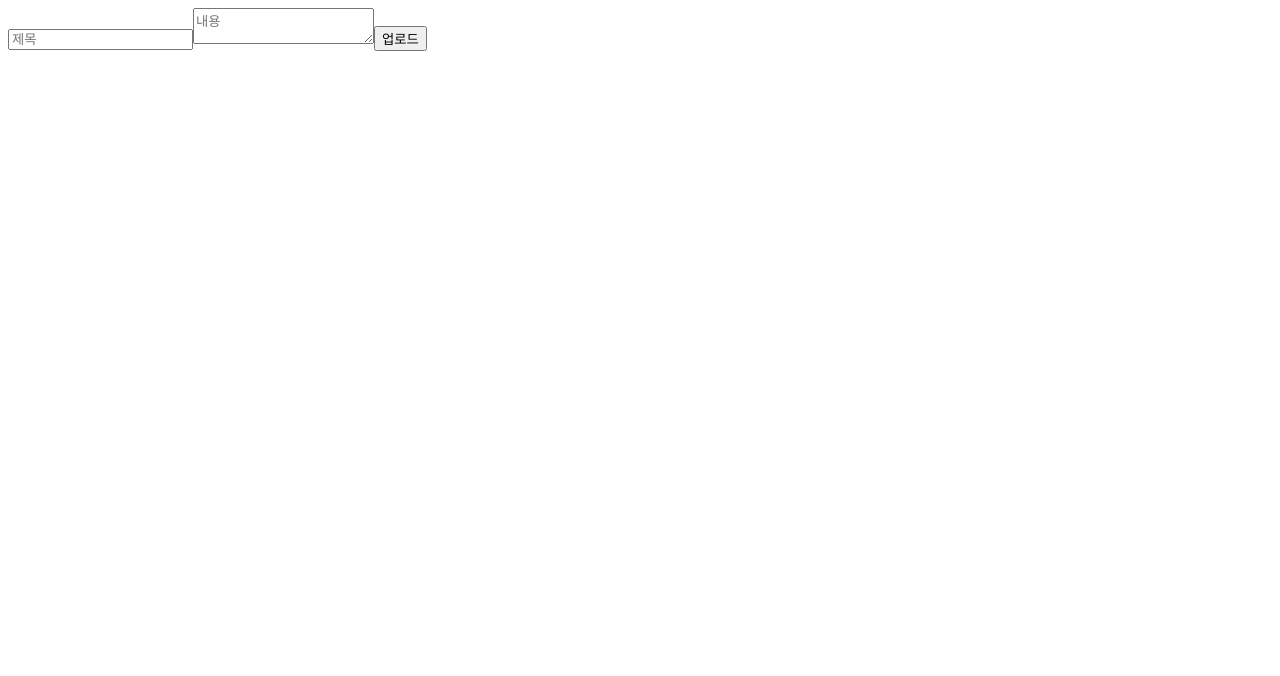
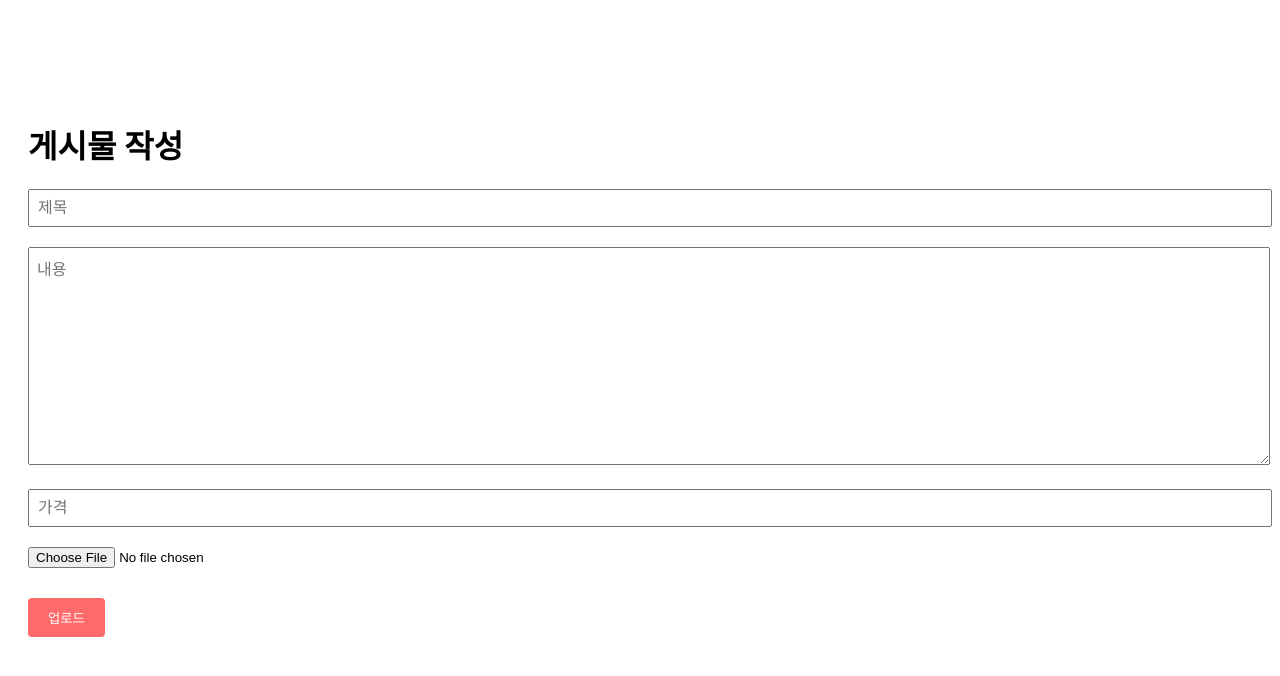
Before and after one commit to J1sooo/Chat888, a React (Vite) app in the folder front/: page /upload in a window 1280 px wide. Shown: the top 676 px of the page. Built offline with nearby package versions, Linux system fonts and the light colour scheme.

Commit message:
feat: 게시글 수정,상세보기,메인 페이지 가격,이미지 기능 추가

```diff
--- a/front/src/page/ListPage.jsx
+++ b/front/src/page/ListPage.jsx
@@ -29,7 +29,7 @@ function ListPage() {
                             <h2>{post.title}</h2>
                             <p>{post.content}</p>
                         </Link>
-                        {/*{post.imageUrl && <img src={post.imageUrl} alt="게시물 이미지" />}*/}
+                        {post.imageUrl && <img src={post.imageUrl} alt="게시물 이미지" />}
                     </div>
                 ))}
             </div>
--- a/front/src/page/PostModifyPage.jsx
+++ b/front/src/page/PostModifyPage.jsx
@@ -5,8 +5,12 @@ import axios from "axios";
 function PostModifyPage() {
     const [postDetail, setPostDetail] = useState({
         title: '',
-        content: ''
+        content: '',
+        price: '',
+        imageUrl: ''
     });
+    const [file, setFile] = useState(null);
+    const [preview, setPreview] = useState('');
     const {postId} = useParams();
     const navigate = useNavigate();
 
@@ -15,6 +19,9 @@ function PostModifyPage() {
             try {
                 const response = await axios.get(`http://localhost:8080/findPost/${postId}`);
                 setPostDetail(response.data);
+                if (response.data.imageUrl) {
+                    setPreview(response.data.imageUrl);
+                }
             } catch (e) {
                 console.log(e);
             }
@@ -30,15 +37,50 @@ function PostModifyPage() {
         }));
     };
 
+    const handleFileChange = (e) => {
+        const selectedFile = e.target.files[0];
+        setFile(selectedFile);
+
+        if (selectedFile) {
+            const reader = new FileReader();
+            reader.onloadend = () => {
+                setPreview(reader.result);
+            };
+            reader.readAsDataURL(selectedFile);
+        } else {
+            setPreview(postDetail.imageUrl || '');
+        }
+    };
+
     const handleSubmit = async (e) => {
         e.preventDefault();
+
+        const formData = new FormData();
+        formData.append('title', postDetail.title);
+        formData.append('content', postDetail.content);
+        formData.append('price', parseInt(postDetail.price));
+        if (file) {
+            formData.append('file', file);
+        }
+
         try {
-            await axios.put(`http://localhost:8080/modify/${postId}`, postDetail);
-            alert('게시물이 수정되었습니다.');
-            navigate(`/postDetail/${postId}`);
+            const response = await axios.put(
+                `http://localhost:8080/modify/${postId}`,
+                formData,
+                {
+                    headers: {
+                        'Content-Type': 'multipart/form-data'
+                    }
+                }
+            );
+
+            if (response.data) {
+                alert('게시물이 수정되었습니다.');
+                navigate(`/postDetail/${postId}`);
+            }
         } catch (error) {
             console.error('수정 실패:', error);
-            alert('게시물 수정에 실패했습니다.');
+            alert('게시물 수정에 실패했습니다: ' + (error.response?.data || error.message));
         }
     };
 
@@ -77,6 +119,43 @@ function PostModifyPage() {
                                         fontSize: '16px'
                                     }}
                                 />
+                                <h1>가격</h1>
+                                <input
+                                    type="number"
+                                    name="price"
+                                    value={postDetail.price || ''}
+                                    onChange={handleChange}
+                                    style={{
+                                        width: '100%',
+                                        padding: '8px',
+                                        marginBottom: '20px',
+                                        fontSize: '16px'
+                                    }}
+                                />
+                                <div style={{marginBottom: '20px'}}>
+                                    <h1>이미지</h1>
+                                    <input
+                                        type="file"
+                                        accept="image/*"
+                                        onChange={handleFileChange}
+                                        style={{marginBottom: '10px'}}
+                                    />
+                                    {preview && (
+                                        <div>
+                                            <h3>이미지 미리보기</h3>
+                                            <img
+                                                src={preview}
+                                                alt="미리보기"
+                                                style={{
+                                                    maxWidth: '300px',
+                                                    maxHeight: '300px',
+                                                    objectFit: 'contain',
+                                                    marginTop: '10px'
+                                                }}
+                                            />
+                                        </div>
+                                    )}
+                                </div>
                             </div>
                             <button
                                 type="submit"
@@ -89,7 +168,7 @@ function PostModifyPage() {
                                     cursor: 'pointer'
                                 }}
                             >
-                                수정 완료
+                                수정
                             </button>
                         </>
                     ) : (
--- a/front/src/page/UploadPage.jsx
+++ b/front/src/page/UploadPage.jsx
@@ -1,29 +1,54 @@
 import React, { useState } from 'react';
 import axios from 'axios';
+import { useNavigate } from 'react-router-dom';
 
 function UpLoadPage() {
     const [title, setTitle] = useState('');
     const [content, setContent] = useState('');
+    const [price, setPrice] = useState('');
+    const [file, setFile] = useState(null);
+    const [preview, setPreview] = useState('');
+    const navigate = useNavigate();
+
+    const handleFileChange = (e) => {
+        const selectedFile = e.target.files[0];
+        setFile(selectedFile);
+
+        if (selectedFile) {
+            const reader = new FileReader();
+            reader.onloadend = () => {
+                setPreview(reader.result);
+            };
+            reader.readAsDataURL(selectedFile);
+        } else {
+            setPreview('');
+        }
+    };
 
     const handleSubmit = async (e) => {
         e.preventDefault();
 
-        // FormData 대신 객체로 직접 전송
-        const postData = {
-            title: title,
-            content: content
-        };
+
+            const formData = new FormData();
+            formData.append('title', title);
+            formData.append('content', content);
+            formData.append('price', price);
+            if (file) {
+                formData.append('file', file);
+            }
 
         try {
-            await axios.post('http://localhost:8080/createPost',
-                postData,
+            await axios.post(
+                'http://localhost:8080/createPost',
+                formData,
                 {
                     headers: {
-                        'Content-Type': 'application/json'
+                        'Content-Type': 'multipart/form-data'
                     }
                 }
             );
             alert('업로드 성공');
+            navigate('/');
         } catch (error) {
             console.error('에러:', error);
             alert('업로드 실패: ' + error.message);
@@ -31,20 +56,84 @@ function UpLoadPage() {
     };
 
     return (
+            <div style={{marginTop: '80px', padding: '20px'}}>
                 <form onSubmit={handleSubmit}>
+                    <div>
+                        <h1>게시물 작성</h1>
                         <input
                             type="text"
                             placeholder="제목"
                             value={title}
                             onChange={(e) => setTitle(e.target.value)}
+                            style={{
+                                width: '100%',
+                                padding: '8px',
+                                marginBottom: '20px',
+                                fontSize: '16px'
+                            }}
                         />
                         <textarea
                             placeholder="내용"
                             value={content}
                             onChange={(e) => setContent(e.target.value)}
+                            style={{
+                                width: '100%',
+                                height: '200px',
+                                padding: '8px',
+                                marginBottom: '20px',
+                                fontSize: '16px'
+                            }}
                         />
-            <button type="submit">업로드</button>
+                        <input
+                            type="number"
+                            placeholder="가격"
+                            value={price}
+                            onChange={(e) => setPrice(e.target.value)}
+                            style={{
+                                width: '100%',
+                                padding: '8px',
+                                marginBottom: '20px',
+                                fontSize: '16px'
+                            }}
+                        />
+                        <div style={{marginBottom: '20px'}}>
+                            <input
+                                type="file"
+                                accept="image/*"
+                                onChange={handleFileChange}
+                                style={{marginBottom: '10px'}}
+                            />
+                            {preview && (
+                                <div>
+                                    <h3>이미지 미리보기</h3>
+                                    <img
+                                        src={preview}
+                                        alt="미리보기"
+                                        style={{
+                                            maxWidth: '300px',
+                                            maxHeight: '300px',
+                                            objectFit: 'contain'
+                                        }}
+                                    />
+                                </div>
+                            )}
+                        </div>
+                        <button
+                            type="submit"
+                            style={{
+                                padding: '10px 20px',
+                                backgroundColor: '#ff6b6b',
+                                color: 'white',
+                                border: 'none',
+                                borderRadius: '4px',
+                                cursor: 'pointer'
+                            }}
+                        >
+                            업로드
+                        </button>
+                    </div>
                 </form>
+            </div>
             );
             }
 
```
Also changed, not shown: front/src/page/PostDetailPage.jsx (+19 -1 lines). Lines whose indentation alone changed are shown as unchanged.
